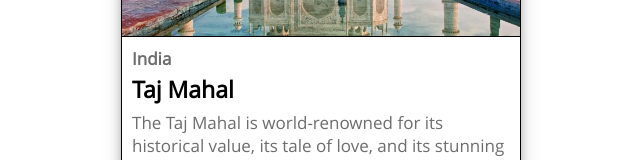
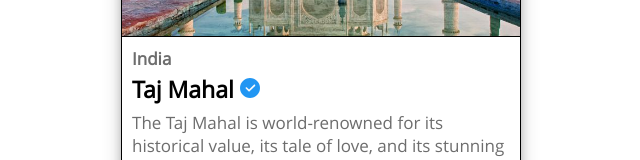
Before and after one commit to anton25360/react-Wonders, a React (Create React App) app: page / in a window 1280 px wide. Shown: the part 480-640 px from the top of the page, without its empty margins (319-959 px from the left). Built offline with nearby package versions, Linux system fonts and the light colour scheme.

Commit message:
added check.svg

```diff
--- a/src/components/WonderCard.css
+++ b/src/components/WonderCard.css
@@ -64,6 +64,10 @@
     background-color: coral;
 }
 
+.checkIcon{
+    height: 20px;
+}
+
 /* mobile */
 @media only screen and (max-width: 600px) {
     .cardContainer {
--- a/src/components/WonderCard.js
+++ b/src/components/WonderCard.js
@@ -1,5 +1,6 @@
 import React, { Component } from 'react'
 import './WonderCard.css';
+import check from './../res/check.svg';
 
 let visitedMsg = 'You have visited it!'
 
@@ -25,7 +26,7 @@ export class WonderCard extends Component {
             <div className='cardContainer'>
                 <img className='cardBackground' src={this.props.imgLink} alt='background' />
                 <h2 className='cardLocation'>{this.props.location}</h2>
-                <h1 className='cardName'>{this.props.name}</h1>
+                <h1 className='cardName'>{this.props.name} {<img className='checkIcon' src={check}/>}</h1>
                 <p className='cardInfo'>{this.props.info}</p>
                 {/* <p onClick={()=>{markSeen(this.props.num)}} className='cardMark' id={this.props.num}>Mark as seen.</p> */}
                 <button onClick={()=>{markButton(this.props.num)}} className='markBtn' id={this.props.num}>Mark as seen.</button>
```
Also changed, not shown: src/res/check.svg (added).
